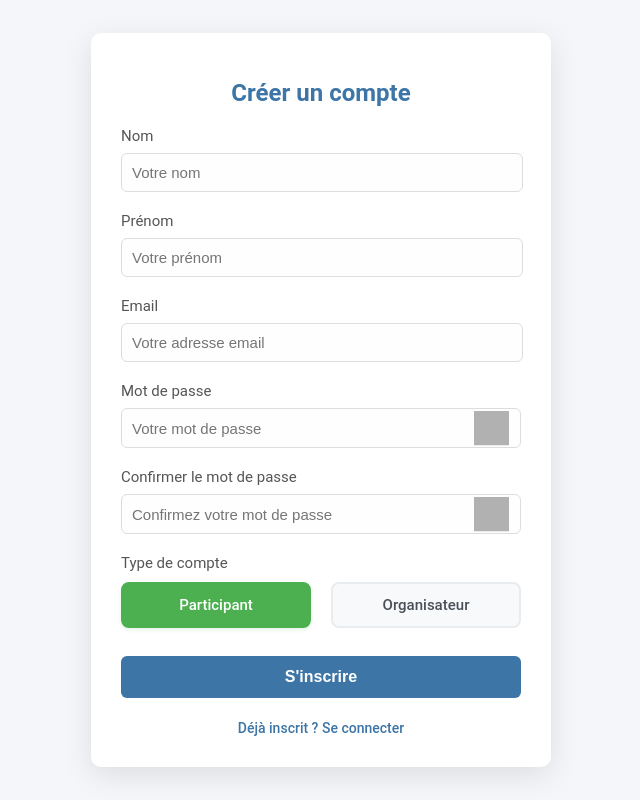
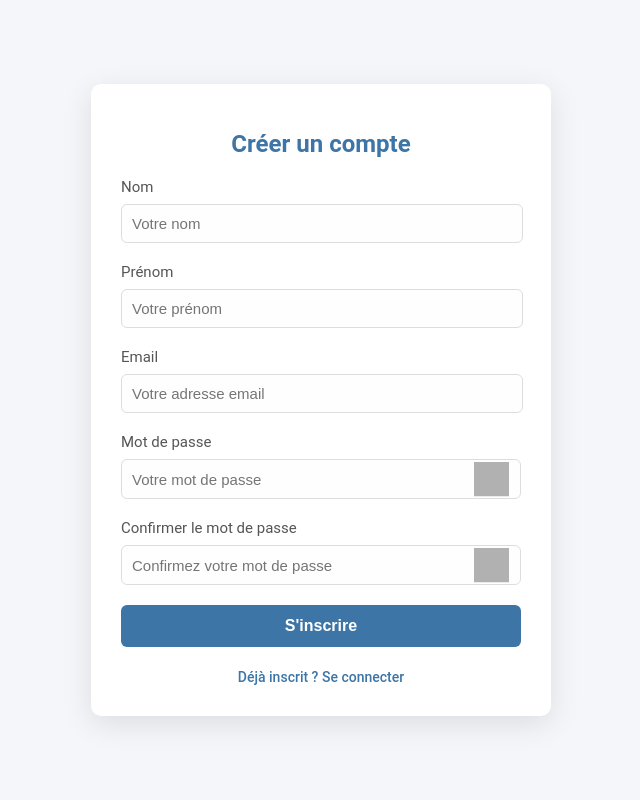
Before and after one commit to ffblan74/ProjetCommunG7D, a PHP site: page /src/index.php?page=signin in a window 1280 px wide. Shown: the whole page, without its empty margins (319-959 px from the left). Run offline with PHP 8.4, Linux system fonts and the light colour scheme; grey boxes are pictures that could not be loaded.

Commit message:
Update signin.php (maj design)
visuel couleur

```diff
--- a/views/signin.php
+++ b/views/signin.php
@@ -4,8 +4,8 @@
     <meta charset="UTF-8">
     <meta name="viewport" content="width=device-width, initial-scale=1.0">
     <title>Créer un compte - Plan It</title>
-    <link rel="stylesheet" href="/src/assets/CSS/signin.css">
-    <link rel="stylesheet" href="/src/assets/CSS/popup.css">
+    <link rel="stylesheet" href="assets/CSS/signin.css">
+    <link rel="stylesheet" href="assets/CSS/popup.css">
     <style>
         .password-input-container {
             position: relative;
@@ -176,19 +176,7 @@
                     <div id="password-feedback" class="password-feedback"></div>
                 </div>
 
-                <div class="form-group">
-                    <label>Type de compte</label>
-                    <div class="radio-group">
-                        <div class="radio-option">
-                            <input type="radio" id="participant" name="role" value="participant" checked>
-                            <label for="participant">Participant</label>
-                        </div>
-                        <div class="radio-option">
-                            <input type="radio" id="organisateur" name="role" value="organisateur">
-                            <label for="organisateur">Organisateur</label>
-                        </div>
-                    </div>
-                </div>
+
 
                 <button type="submit" class="btn">S'inscrire</button>
             </form>
```
